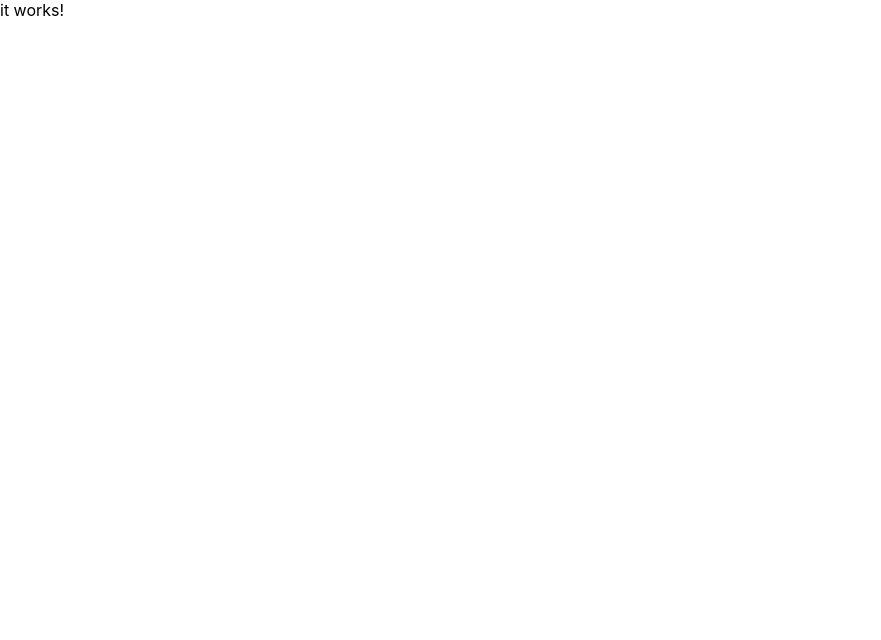
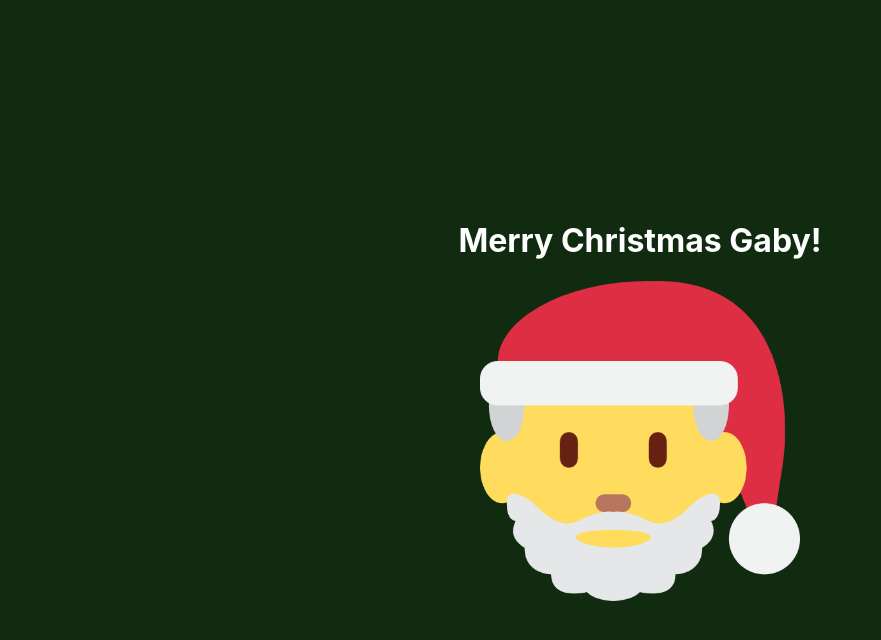
Before and after one commit to gracecasale/xmasgaby, a React (Create React App) app: page / in a window 1280 px wide. Shown: the top 640 px of the page, without its empty margins (0-881 px from the left). Built offline with nearby package versions, Linux system fonts and the light colour scheme.

Commit message:
added santa emoji image, updated some text, added CSS styling and cleaned up code removing API feature

```diff
--- a/src/App.css
+++ b/src/App.css
@@ -0,0 +1,85 @@
+* {
+
+}
+h1 {
+  text-align: center;
+}
+.App-header {
+  width: 80vw;
+  display: flex;
+  flex-direction: row-reverse;
+  padding-right: 2rem;
+}
+
+.modal {
+	width: 100vw;
+	height: 100vh;
+	display: flex;
+	flex-direction: column;
+	flex-wrap: wrap;
+	justify-content: center;
+	align-items: center;
+	align-content: center;
+  border: 1px solid #E58C56;
+  background-color: white;
+}
+
+.x-button {
+  width: 3rem;
+  height: 3rem;
+  display: flex;
+  justify-content: center;
+  border: solid;
+  border-width: 1px;
+  border-color: #E58C56;
+  background-color: #FCE5AF;
+}
+
+.container {
+	display: flex;
+	flex-direction: column;
+	flex-wrap: wrap;
+	justify-content: center;
+	align-items: center;
+  align-content: center;
+  background: #102b10;
+  align-content: center;
+}
+
+.drawing-holder {
+  height: 100vh;
+  align-content: center;
+  color: white;
+}
+
+.santa {
+  display: block;
+  margin-left: auto;
+  margin-right: auto;
+  height: 20rem;
+  justify-content: center;
+  align-items: center;
+  align-content: center;
+}
+
+
+/*iPhone 5 */
+@media only screen
+and (min-device-width: 320px)
+and (max-device-width: 568px) {
+
+}
+
+/*iPhone 6/7/8 */
+@media only screen
+and (min-device-width: 375px)
+and (max-device-width: 667px) {
+
+}
+
+/*iPhone 6/7/8Plus */
+@media only screen
+and (min-device-width: 414px)
+and (max-device-width: 736px) {
+
+}
--- a/src/App.js
+++ b/src/App.js
@@ -1,11 +1,60 @@
 import React, { Component } from 'react';
+import Modal from "react-modal";
+import santa from './santa.png';
 import './App.css';
 
+const appElement = document.getElementById('root');
+Modal.setAppElement(appElement);
+
 class App extends Component {
+  constructor(props) {
+    super(props);
+    this.state = {
+      modalOpen: false,
+      error: null,
+      file: ''
+    }
+    this.handleModalOpen = this.handleModalOpen.bind(this);
+    this.handleModalClose = this.handleModalClose.bind(this);
+  }
+  handleModalOpen() {
+    this.setState({
+      modalOpen: true,
+      error: null,
+      // file: file
+    });
+  }
+
+  handleModalClose() {
+    this.setState({
+      modalOpen: false
+    });
+  }
+
+
   render() {
     return (
-      <div className="App">
-        it works!
+      <div className="container">
+        {this.state.error && <div className="">
+          Error: {this.state.error.message}</div>}
+        <Modal classcloseTimeoutMS={150} isOpen={this.state.modalOpen} className="modal">
+          <header className="App-header">
+            <button className="x-button" onClick={this.handleModalClose}>X</button>
+          </header>
+          <div className="modal-content">
+            <h1>Dear Gaby,</h1>
+            <p>This year for Christmas, you get to pick what you want to do for some special time with me!
+            </p>
+          </div>
+        </Modal>
+        <main className="App-main">
+            <div className="drawing-holder" onClick={this.handleModalOpen}>
+              <h1>Merry Christmas Gaby!</h1>
+              <img className="santa" src={santa} alt="emoji" />
+            </div>
+          </main>
+        <footer className="App-footer">
+        </footer>
       </div>
     );
   }
```
Also changed, not shown: package.json (+9 -2 lines), src/santa.png (added), 1 other file (tests, documents, lock files or other folders).
